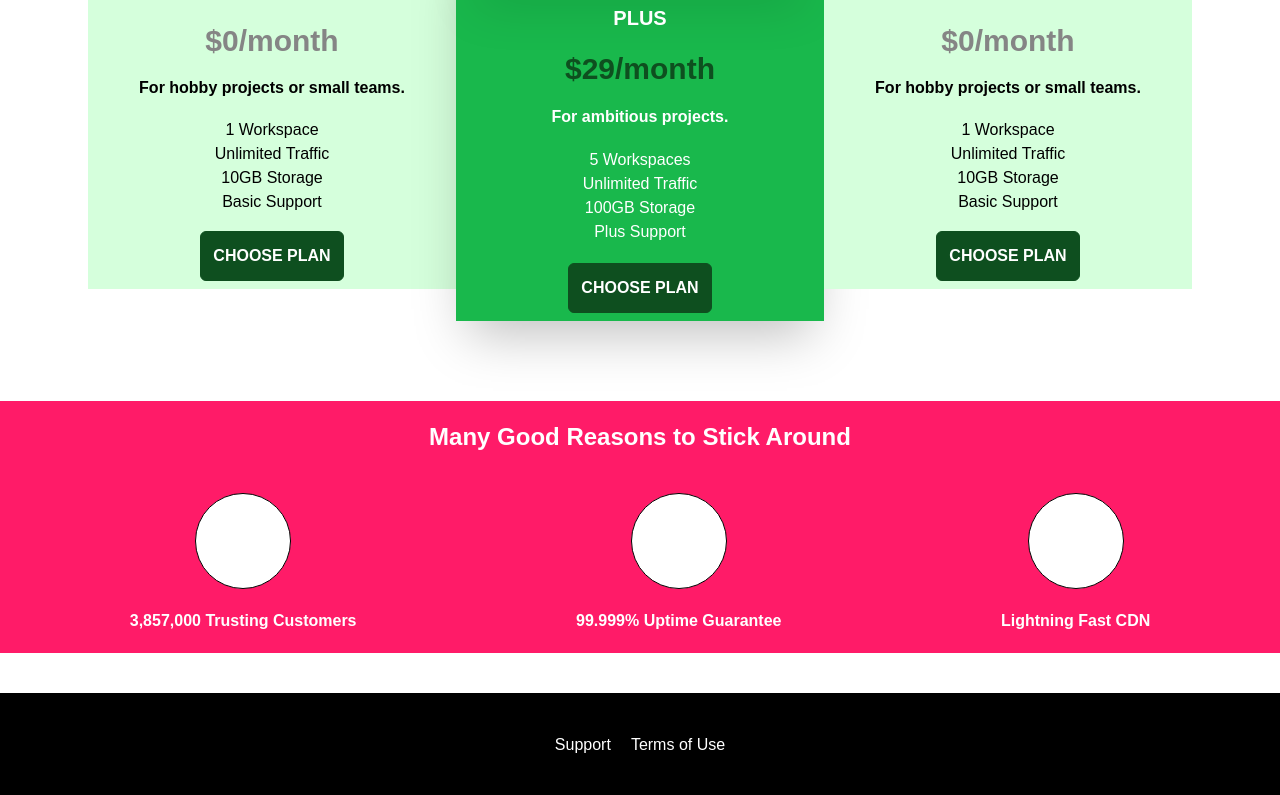
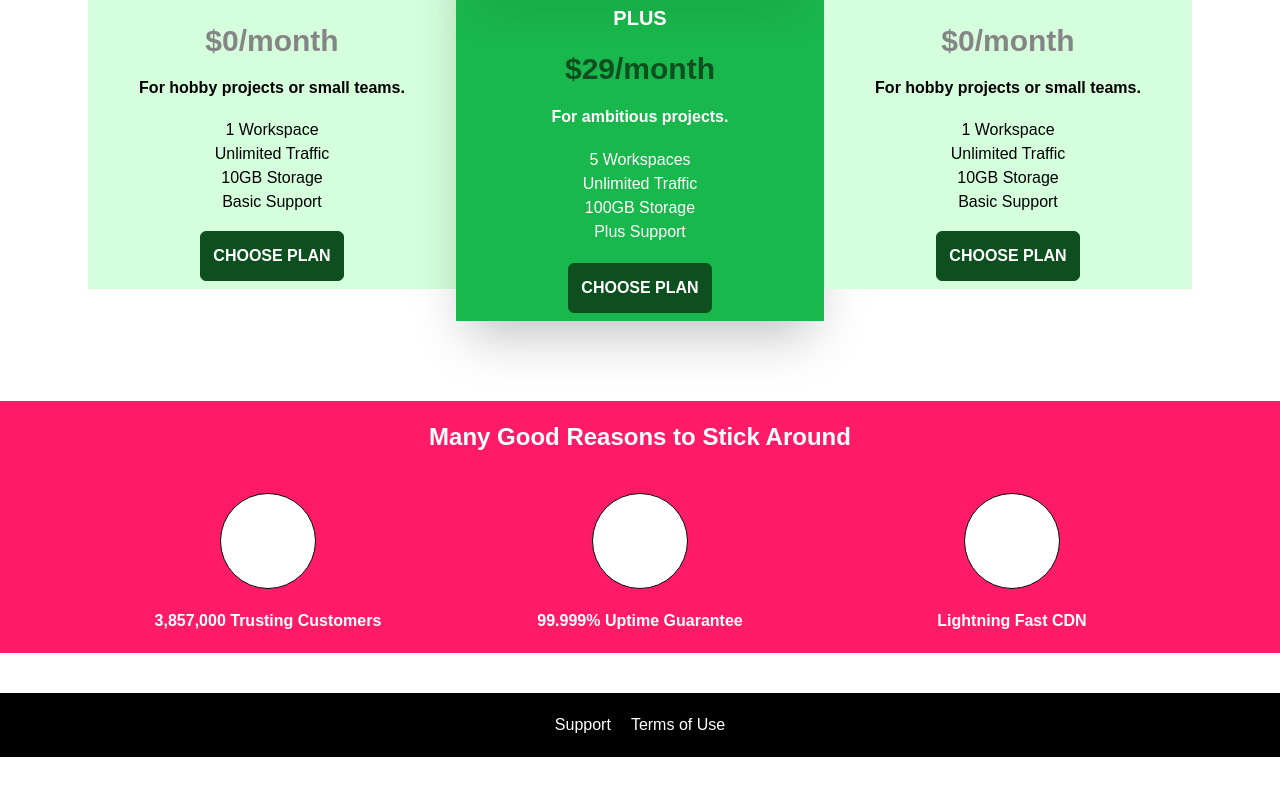
Before and after one commit to evtimlyonov/demo-tailwind-typescript, a React (Create React App) app: page / in a window 1280 px wide. Shown: the part 543-1338 px from the top of the page. After the commit the page ends 1300 px from the top, so only its background shows below. Built offline with nearby package versions, Linux system fonts and the light colour scheme.

Commit message:
Centering the Features with the footer comp.

```diff
--- a/src/components/Features/Features.tsx
+++ b/src/components/Features/Features.tsx
@@ -4,18 +4,18 @@ export const Features = () => {
       <h1 className='text-white text-center text-2xl font-bold'>
         Many Good Reasons to Stick Around
       </h1>
-      <ul className='flex justify-around mt-10 text-white font-bold'>
-        <li className='flex flex-col items-center'>
+      <ul className='flex justify-center mt-10 text-white font-bold'>
+        <li className='flex flex-col items-center min-w-feature'>
           <div className='h-24 w-24 bg-white rounded-full mb-5 border border-black'></div>
           <p className='key-feature__description'>
             3,857,000 Trusting Customers
           </p>
         </li>
-        <li className='flex flex-col items-center'>
+        <li className='flex flex-col items-center min-w-feature'>
           <div className='h-24 w-24 bg-white rounded-full mb-5 border border-black'></div>
           <p className='key-feature__description'>99.999% Uptime Guarantee</p>
         </li>
-        <li className='flex flex-col items-center'>
+        <li className='flex flex-col items-center min-w-feature'>
           <div className='h-24 w-24 bg-white rounded-full mb-5 border border-black'></div>
           <p className='key-feature__description'>Lightning Fast CDN</p>
         </li>
--- a/src/components/Footer/Footer.tsx
+++ b/src/components/Footer/Footer.tsx
@@ -1,12 +1,12 @@
 export const Footer = () => {
   return (
-    <footer className='bg-black mt-10 text-white flex justify-center'>
+    <footer className='bg-black mt-10 text-white flex justify-center p-5'>
       <nav>
-        <ul className='flex p-10'>
-          <li className='main-footer__link'>
+        <ul className='flex'>
+          <li className='mr-5'>
             <a href='/'>Support</a>
           </li>
-          <li className='ml-5'>
+          <li>
             <a href='/'>Terms of Use</a>
           </li>
         </ul>
--- a/tailwind.config.js
+++ b/tailwind.config.js
@@ -20,6 +20,7 @@ module.exports = {
       },
       minWidth: {
         plans: '23rem',
+        feature: '30%',
       },
     },
   },
```
